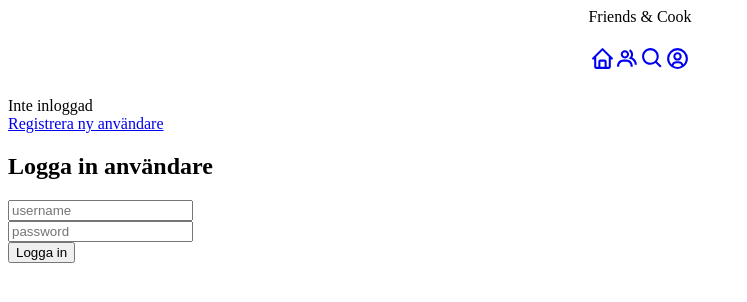
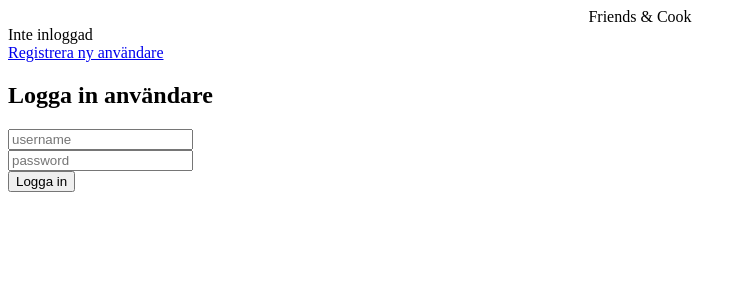
Before and after one commit to LinusZachrisson/Friends-Cook-frontend, a React (Create React App) app: page / in a window 1280 px wide. Shown: the top 302 px of the page, without its empty margins (0-747 px from the left). Built offline with nearby package versions, Linux system fonts and the light colour scheme; no server answers.

Commit message:
updates in app.js

```diff
--- a/package.json
+++ b/package.json
@@ -9,9 +9,7 @@
     "axios": "^0.24.0",
     "react": "^17.0.2",
     "react-dom": "^17.0.2",
-
     "react-icons": "^4.3.1",
-
     "react-router-dom": "^5.3.0",
     "react-scripts": "4.0.3",
     "web-vitals": "^1.1.2"
--- a/src/App.js
+++ b/src/App.js
@@ -1,4 +1,3 @@
-
 import "./App.css";
 import { BrowserRouter, Switch, Route, Link } from "react-router-dom";
 import { useState, useEffect } from "react";
@@ -6,10 +5,10 @@ import RegisterUser from "./components/RegisterUser";
 import UserContext from "./UserContext";
 import axios from "axios";
 import LoginUser from "./components/LoginUser";
-import Navbar from './components/Navbar';
+import Navbar from "./components/Navbar";
 
 function App() {
-  const [username, setUsername] = useState("");
+  const [username, setUsername] = useState();
 
   useEffect(() => {
     axios
@@ -24,25 +23,28 @@ function App() {
   const logOut = () => {
     axios
       .post("http://localhost:4000/user/logout", {}, { withCredentials: true })
-      .then(() => setUsername(""));
+      .then(() => setUsername());
   };
 
   return (
     <UserContext.Provider value={{ username: username, setUsername }}>
-      <BrowserRouter>
-        <div className="App">Friends & Cook</div>
-
+      {username !== undefined ? (
         <div>
-          <Navbar/>
-          {/* Komponent för inloggade användare */}
-          {!!username && (
           <div>
             {" "}
             Du är nu inloggad som {username}{" "}
             {/* logga ut knapp i komponent för inloggade användare */}
             <button onClick={logOut}>Logga ut</button>
           </div>
-          )}
+          <Navbar />
+        </div>
+      ) : (
+        <BrowserRouter>
+          <div className="App">Friends & Cook</div>
+
+          <div>
+            {/* Komponent för inloggade användare */}
+
             {!username && <div>Inte inloggad</div>}
           </div>
           <div>
@@ -55,9 +57,9 @@ function App() {
             <Route exact path={"/Register"} component={RegisterUser} />
           </Switch>
         </BrowserRouter>
+      )}
     </UserContext.Provider>
   );
-
 }
 
 export default App;
--- a/src/components/Friends.js
+++ b/src/components/Friends.js
@@ -1,4 +1,4 @@
-import React, { useEffect, useState } from 'react';
+import React, { useEffect, useState } from "react";
 
 function Friends() {
   let [friends, setFriends] = useState();
@@ -6,7 +6,7 @@ function Friends() {
 
   // Hämta användare
   useEffect(() => {
-        fetch('http://localhost:3000/users/getusers')
+    fetch("http://localhost:4000/users/getusers")
       .then((resp) => resp.json())
       .then((data) => {
         console.log(data);
@@ -21,7 +21,7 @@ function Friends() {
   };
 
   if (friends === undefined) {
-        return <div className='aside-container loading'>Loading...</div>;
+    return <div className="aside-container loading">Loading...</div>;
   } else if (friendProfile) {
     return <div>{friendProfile}</div>;
   } else {
@@ -29,7 +29,7 @@ function Friends() {
       <div>
         {friends.map((friend) => (
           <div key={friend._id} onClick={onClick}>
-                        {friend.username}{' '}
+            {friend.username}{" "}
             {/* Här kan vi köra componenten för en användares profil och skicka med friendProfile-statet */}
           </div>
         ))}
--- a/src/components/LikedRecipes.js
+++ b/src/components/LikedRecipes.js
@@ -1,11 +1,10 @@
-import React, { useEffect, useState } from 'react';
+import React, { useEffect, useState } from "react";
 
-function LikedRecipes(){
-
+function LikedRecipes() {
   let [likedRecipes, setLikedRecipes] = useState([]);
 
   useEffect(() => {
-        fetch('http://localhost:3000/users/getlikedrecipes')
+    fetch("http://localhost:4000/users/getlikedrecipes")
       .then((resp) => resp.json())
       .then((data) => {
         console.log(data);
@@ -16,14 +15,13 @@ function LikedRecipes(){
   return (
     <div>
       {likedRecipes.map((recipe) => (
-                <div key={recipe._id} >
-                    <img src={recipe.ImageUrl} />{' '}{recipe.Title}{' '}{recipe.LikedBy}
+        <div key={recipe._id}>
+          <img src={recipe.ImageUrl} /> {recipe.Title} {recipe.LikedBy}
           {/* På liked by loopar man igenom arrayn och tar fram user */}
         </div>
       ))}
-
     </div>
-    )
-};
+  );
+}
 
 export default LikedRecipes;
--- a/src/components/UserPage.js
+++ b/src/components/UserPage.js
@@ -3,14 +3,13 @@ import { useEffect, useState } from "react";
 const UserPage = (prop) => {
   const [likedRecepies, setLikedRecepies] = useState([]);
 
-    useEffect(() =>{
-        fetch(`http://localhost:3000/readall`)
-        .then(res => res.json())
-        .then(data => {
+  useEffect(() => {
+    fetch(`http://localhost:4000/readall`)
+      .then((res) => res.json())
+      .then((data) => {
         let recepies = [];
-            for(let i in data){
-
-                if(data[i].LikedBy.includes(prop.user)){
+        for (let i in data) {
+          if (data[i].LikedBy.includes(prop.user)) {
             recepies.push(data[i]);
           }
         }
@@ -18,21 +17,27 @@ const UserPage = (prop) => {
       });
   }, []);
 
-
-    return(
+  return (
     <div>
       <h1>{prop.user} </h1>
-
 
       <h1>Liked recepies</h1>
       <ul>
         {likedRecepies.map((food, index) => {
-                    return(<li key={index}> <h1>{food.Title}</h1> <img src={food.ImageUrl} alt="Food of recepie"/>  <p>Liked by...<button>Unlike</button></p></li>)
-                }) }
-
+          return (
+            <li key={index}>
+              {" "}
+              <h1>{food.Title}</h1>{" "}
+              <img src={food.ImageUrl} alt="Food of recepie" />{" "}
+              <p>
+                Liked by...<button>Unlike</button>
+              </p>
+            </li>
+          );
+        })}
       </ul>
     </div>
   );
-}
+};
 
 export default UserPage;
```
Also changed, not shown: 1 other file (tests, documents, lock files or other folders). Lines whose indentation alone changed are shown as unchanged.
